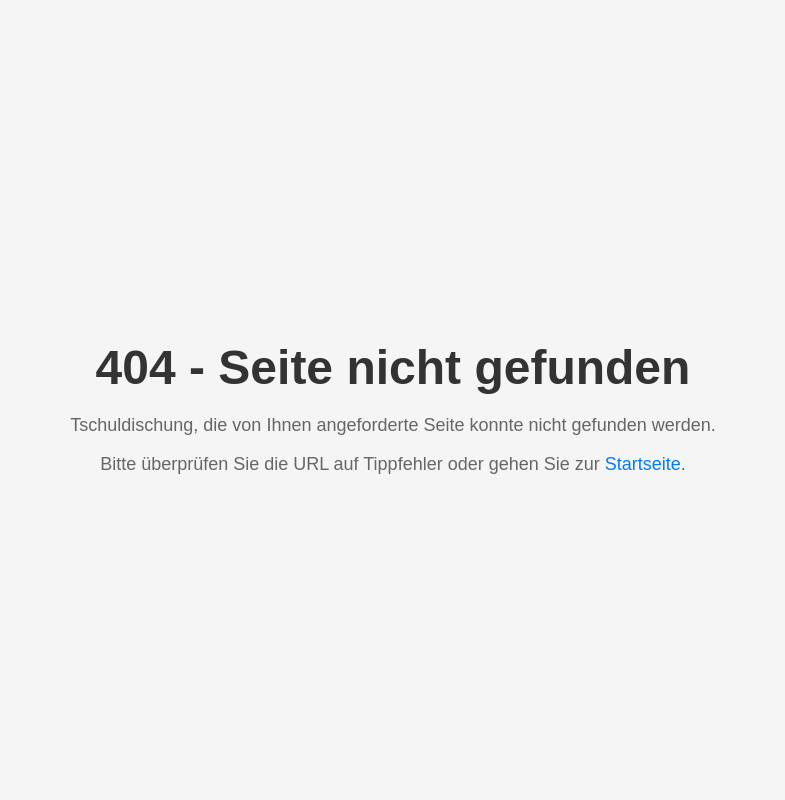
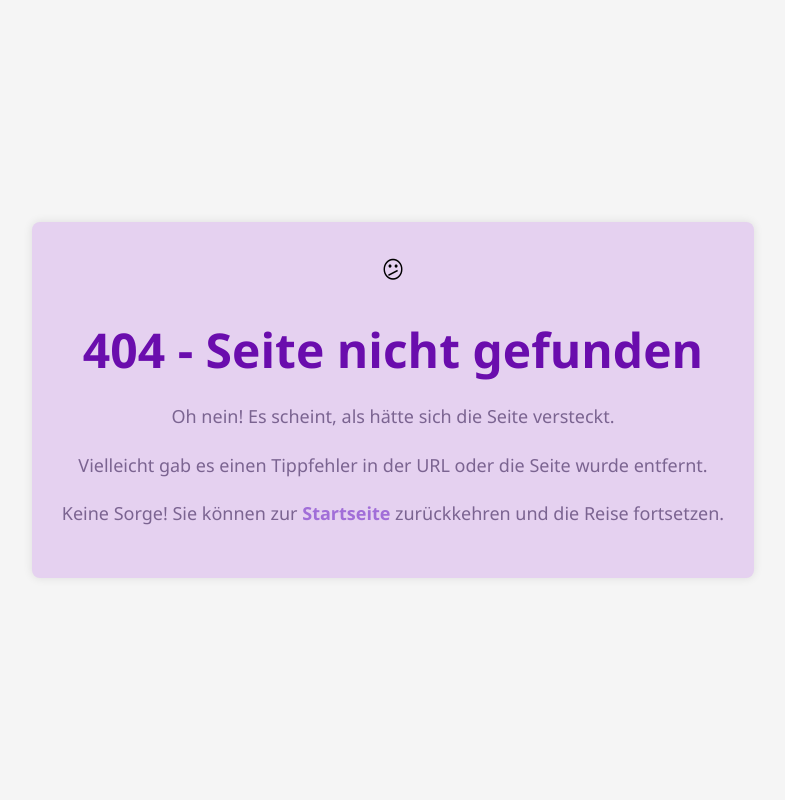
Before and after one commit to N1ght4ct1ve/Musikwebsite, a Flask app: template templates/404.html in a window 1280 px wide. Shown: the whole page, without its empty margins (247-1032 px from the left). Run offline with Flask 3, Linux system fonts and the light colour scheme; the template is opened without the code that fills it, so the values that code supplies are empty.

Commit message:
Main Bearbeitung

```diff
--- a/main.py
+++ b/main.py
@@ -2,6 +2,7 @@
 from flask import Flask, request, render_template, redirect, url_for, jsonify
 import yt_dlp as youtube_dl
 import os
+import re
 from threading import Thread, Event
 from queue import Queue
 from pydub import AudioSegment
@@ -20,6 +21,9 @@ TEMP_IMG = 'static/temp/'
 if not os.path.exists(SONG_FOLDER):
     os.makedirs(SONG_FOLDER)
 
+# Liste von Wörtern, die aus dem Titel entfernt werden sollen (Noch unnötig)
+WORDS_TO_REMOVE = ['official video', 'lyric video', 'audio', 'music video']
+
 # Initialisiert eine Warteschlange für Dateien, eine Wiedergabeliste und Variablen für das aktuelle Lied
 queue = Queue()
 playback_queue = []
@@ -29,48 +33,29 @@ current_song = {"title": "", "cover": ""}
 stop_event = Event()
 skip_event = Event()
 
-# Definiert die Route für die Startseite
-@app.route('/')
-def index():
-    # Listet alle Dateien im Upload-Ordner auf und rendert das Index-Template
-    mp3_files = []
-    for file in os.listdir(SONG_FOLDER):
-        # Prüfen, ob die Dateiendung ".mp3" ist
-        if file.endswith(".mp3"):
-            mp3_files.append(file)
-        mp3_files = sorted(mp3_files)
 
-    return render_template("index.html", playback_queue=playback_queue, files=mp3_files, current_song=current_song)
+""" ---- Hilfsfunktionen ---- """
 
-# Definiert die Route zum Abrufen der Warteschlange
-@app.route('/queue')
-def get_queue():
-    # Gibt die aktuelle Wiedergabeliste und das aktuelle Lied als JSON zurück
-    return jsonify({"queue": playback_queue, "current_song": current_song})
+def add_to_queue(title):
+    file_path = os.path.join(SONG_FOLDER, f"{title}.mp3")
+    queue.put(file_path)
+    playback_queue.append(f"{title}.mp3")
+    print(50*"-")
+    print(playback_queue)
+    print(50*"-")
 
-"""# Definiert die Route zum Hochladen von Dateien
-@app.route('/upload', methods=['POST'])
-def upload_file():
-    file = request.files['file']
-    if file:
-        file_path = os.path.join(SONG_FOLDER, file.filename)
-        file.save(file_path)
-        queue.put(file_path)
-        playback_queue.append(file.filename)
-    return redirect(url_for('index'))"""
+# Hilfsfunktion zur Bereinigung des Titels (Noch unnötig)
+def clean_title(title):
+    cleaned_title = title
+    for word in WORDS_TO_REMOVE:
+        cleaned_title = cleaned_title.replace(word, '')
+    cleaned_title = clean_title_with_regex(cleaned_title)
+    return cleaned_title.strip()
 
-@app.route('/upload', methods=['POST'])
-def upload_file():
-    file = request.files['file']
-    if file and file.filename.endswith('.mp3'):
-        file_path = os.path.join(SONG_FOLDER, file.filename)
-        file.save(file_path)
-        queue.put(file_path)
-        playback_queue.append(file.filename)
-    else:
-        #return jsonify({"error": "Invalid file format"}), 400
-        return render_template('error.html', error_message="Ungültiges Dateiformat. Bitte laden Sie nur MP3-Dateien hoch."), 400
-    return redirect(url_for('index'))
+def clean_title_with_regex(title):
+    # Beispiel-Regex: Entfernt alles, was in runden Klammern steht (Noch unnötig)
+    cleaned_title = re.sub(r'\(.*?\)', '', title)
+    return cleaned_title.strip()
 
 def download_from_youtube(url):
     ydl_opts = {
@@ -125,18 +110,44 @@ def adjust_thumbnail(thumbnail_path, output_path, desired_ratio=(1, 1)):
         img_cropped = img.crop((left, top, right, bottom))
         img_cropped.save(output_path)
 
-"""# Definiert die Route zum Herunterladen von Dateien von YouTube
-@app.route('/download', methods=['POST'])
-def download_file():
-    url = request.form['url']
-    if url:
-        info_dict = download_from_youtube(url)
-        title = info_dict.get('title', None)
-        add_to_queue(title)
-        #thumbnail = info_dict.get('thumbnail', None)
-        #if title:
+""" ---- HTML Funktionen ---- """
 
-    return redirect(url_for('index'))"""
+
+# Definiert die Route für die Startseite
+@app.route('/')
+def index():
+    # Listet alle Dateien im Upload-Ordner auf und rendert das Index-Template
+    mp3_files = []
+    for file in os.listdir(SONG_FOLDER):
+        # Prüfen, ob die Dateiendung ".mp3" ist
+        if file.endswith(".mp3"):
+            mp3_files.append(file)
+        mp3_files = sorted(mp3_files)
+
+    return render_template("index.html", playback_queue=playback_queue, files=mp3_files, current_song=current_song)
+
+
+# Definiert die Route zum Abrufen der Warteschlange
+@app.route('/queue')
+def get_queue():
+    # Gibt die aktuelle Wiedergabeliste und das aktuelle Lied als JSON zurück
+    return jsonify({"queue": playback_queue, "current_song": current_song})
+
+
+@app.route('/upload', methods=['POST'])
+def upload_file():
+    file = request.files['file']
+    if file and file.filename.endswith('.mp3'):
+        file_path = os.path.join(SONG_FOLDER, file.filename)
+        file.save(file_path)
+        queue.put(file_path)
+        playback_queue.append(file.filename)
+    else:
+        #return jsonify({"error": "Invalid file format"}), 400
+        return render_template('error.html', error_message="Ungültiges Dateiformat. Bitte laden Sie nur MP3-Dateien hoch."), 400
+    return redirect(url_for('index'))
+
+
 
 @app.route('/download', methods=['POST'])
 def download_file():
@@ -149,15 +160,6 @@ def download_file():
         #return jsonify({"error": "Invalid URL"}), 400
         return render_template('error.html', error_message="Ungültige URL. Bitte geben Sie eine gültige YouTube-URL ein."), 400
     return redirect(url_for('index'))
-
-
-
-def add_to_queue(title):
-    file_path = os.path.join(SONG_FOLDER, f"{title}.mp3")
-    queue.put(file_path)
-    playback_queue.append(f"{title}.mp3")
-
-
 
 
 # Definiert die Route zum Einreihen von Dateien in die Wiedergabeliste
@@ -173,6 +175,8 @@ def enqueue_file():
 # Definiert die Route zum Starten der Wiedergabe
 @app.route('/start', methods=['POST'])
 def start():
+    stop_event.clear()
+    skip_event.clear()
     if not player_thread.is_alive():
         player_thread.start()
     return '', 204
@@ -183,19 +187,20 @@ def stop():
     stop_event.set()
     return '', 204
 
+
 # Definiert die Route zum Überspringen des aktuellen Liedes
 @app.route('/skip', methods=['POST'])
 def skip():
     skip_event.set()
     return '', 204
 
+
 # Definiert eine benutzerdefinierte Fehlerseite für den HTTP-Statuscode 404
 @app.errorhandler(404)
 def page_not_found(e):
     return render_template('404.html'), 404
 
-
-""""""
+"""
 # Funktion zur Wiedergabe von Audio
 def play_audio():
     while True:
@@ -210,7 +215,7 @@ def play_audio():
             if audio.tags.getall("APIC"):
                 for tag in audio.tags.getall("APIC"):
                     if tag.type == 3:  # Vorderes Cover
-                        cover_path = os.path.join(TEMP_IMG, f"{current_song['title'][:-3]}.jpg")
+                        cover_path = os.path.join(TEMP_IMG, f"{current_song['title'][:-4]}.jpg")
 
                         #cover_path = os.path.join(TEMP_IMG, f"temp.jpg")
                         with open(cover_path, 'wb') as img:
@@ -240,7 +245,65 @@ def play_audio():
                 # Protokolliere den Fehler und fahre mit der Wiedergabe des nächsten Songs fort
                 print(f"Fehler beim Abspielen von '{current_song['title']}': {e}")
                 traceback.print_exc()  # Protokolliere die Stack-Trace-Informationen
-                continue
+                continue"""
+
+
+# Funktion zur Wiedergabe von Audio
+def play_audio():
+    while True:
+        stop_event.clear()  # Setzt das Stop-Event zurück
+        skip_event.clear()  # Setzt das Skip-Event zurück
+        file_path = queue.get()  # Holt den Dateipfad aus der Warteschlange
+        if file_path:
+            # Entfernt das aktuelle Lied aus der Wiedergabeliste
+            playback_queue.remove(os.path.basename(file_path))
+            # Setzt den Titel des aktuellen Lieds
+            current_song["title"] = os.path.basename(file_path)[:-4]
+
+
+            # Extrahiert das Cover-Bild, falls vorhanden
+            audio = MP3(file_path, ID3=ID3)
+            if audio.tags.getall("APIC"):
+                for tag in audio.tags.getall("APIC"):
+                    if tag.type == 3:  # Vorderes Cover
+                        cover_path = os.path.join(TEMP_IMG, f"{current_song['title'][:-4]}.jpg")
+                        with open(cover_path, 'wb') as img:
+                            img.write(tag.data)
+                        adjust_thumbnail(cover_path, cover_path)  # Passt das Thumbnail an
+                        current_song["cover"] = cover_path
+                        break
+            else:
+                current_song["cover"] = ""  # Setzt das Cover auf leer, wenn keins vorhanden ist
+
+            # Lädt das Lied als AudioSegment
+            song = AudioSegment.from_mp3(file_path)
+
+            try:
+                # Spielt das Lied mit simpleaudio ab
+                play_obj = sa.play_buffer(
+                    song.raw_data,
+                    num_channels=song.channels,
+                    bytes_per_sample=song.sample_width,
+                    sample_rate=song.frame_rate
+                )
+
+                # Überprüft, ob das Lied noch abgespielt wird
+                while play_obj.is_playing():
+                    if stop_event.is_set():
+                        play_obj.stop()  # Stoppt die Wiedergabe, wenn das Stop-Event gesetzt ist
+                        return
+                    if skip_event.is_set():
+                        play_obj.stop()  # Stoppt die Wiedergabe, wenn das Skip-Event gesetzt ist
+                        break
+                play_obj.wait_done()  # Wartet, bis die Wiedergabe vollständig abgeschlossen ist
+
+            except Exception as e:
+                # Behandelt auftretende Fehler bei der Wiedergabe
+                print(f"Fehler beim Abspielen von '{current_song['title']}': {e}")
+                traceback.print_exc()  # Protokolliert die Stack-Trace-Informationen für die Fehlerverfolgung
+                continue  # Setzt die Wiedergabe des nächsten Lieds fort
+
+
 
 # Startet die Flask-App und den Audio-Player-Thread
 if __name__ == '__main__':
@@ -250,4 +313,4 @@ if __name__ == '__main__':
 
     # Startet die Flask-App
     app.register_error_handler(404, page_not_found)  # Registriert die benutzerdefinierte Fehlerseite
-    app.run(host='0.0.0.0', port=9000)
+    app.run(host='0.0.0.0', port=5000)
--- a/templates/404.html
+++ b/templates/404.html
@@ -1,12 +1,12 @@
 <!DOCTYPE html>
-<html lang="en">
+<html lang="de">
 <head>
     <meta charset="UTF-8">
     <meta name="viewport" content="width=device-width, initial-scale=1.0">
     <title>404 - Seite nicht gefunden</title>
     <style>
         body {
-            font-family: Arial, sans-serif;
+            font-family: 'Segoe UI', Tahoma, Geneva, Verdana, sans-serif;
             background-color: #f5f5f5;
             margin: 0;
             padding: 0;
@@ -18,30 +18,49 @@
 
         .container {
             text-align: center;
+            background-color: #e5d1f0; /* Hellviolett */
+            padding: 30px;
+            border-radius: 8px;
+            box-shadow: 0 0 10px rgba(0, 0, 0, 0.1);
         }
 
         h1 {
-            color: #333;
+            color: #6a0dad; /* Dunkles Violett */
             font-size: 48px;
             margin-bottom: 20px;
         }
 
         p {
-            color: #666;
+            color: #7b6491; /* Mittelviolett */
             font-size: 18px;
+            margin-bottom: 20px;
+            line-height: 1.6;
         }
 
         a {
-            color: #007bff;
+            color: #a16ed8; /* Helleres Violett */
             text-decoration: none;
+            font-weight: bold;
+            transition: color 0.3s;
+        }
+
+        a:hover {
+            color: #874ebb; /* Dunkleres Violett beim Hover */
+        }
+
+        .emoji {
+            font-size: 24px;
+            margin-bottom: 10px;
         }
     </style>
 </head>
 <body>
     <div class="container">
+        <div class="emoji">😕</div>
         <h1>404 - Seite nicht gefunden</h1>
-        <p>Tschuldischung, die von Ihnen angeforderte Seite konnte nicht gefunden werden.</p>
-        <p>Bitte überprüfen Sie die URL auf Tippfehler oder gehen Sie zur <a href="/">Startseite</a>.</p>
+        <p>Oh nein! Es scheint, als hätte sich die Seite versteckt.</p>
+        <p>Vielleicht gab es einen Tippfehler in der URL oder die Seite wurde entfernt.</p>
+        <p>Keine Sorge! Sie können zur <a href="/">Startseite</a> zurückkehren und die Reise fortsetzen.</p>
     </div>
 </body>
 </html>
```
Also changed, not shown: templates/error.html (+56 -3 lines), 1 other file.
